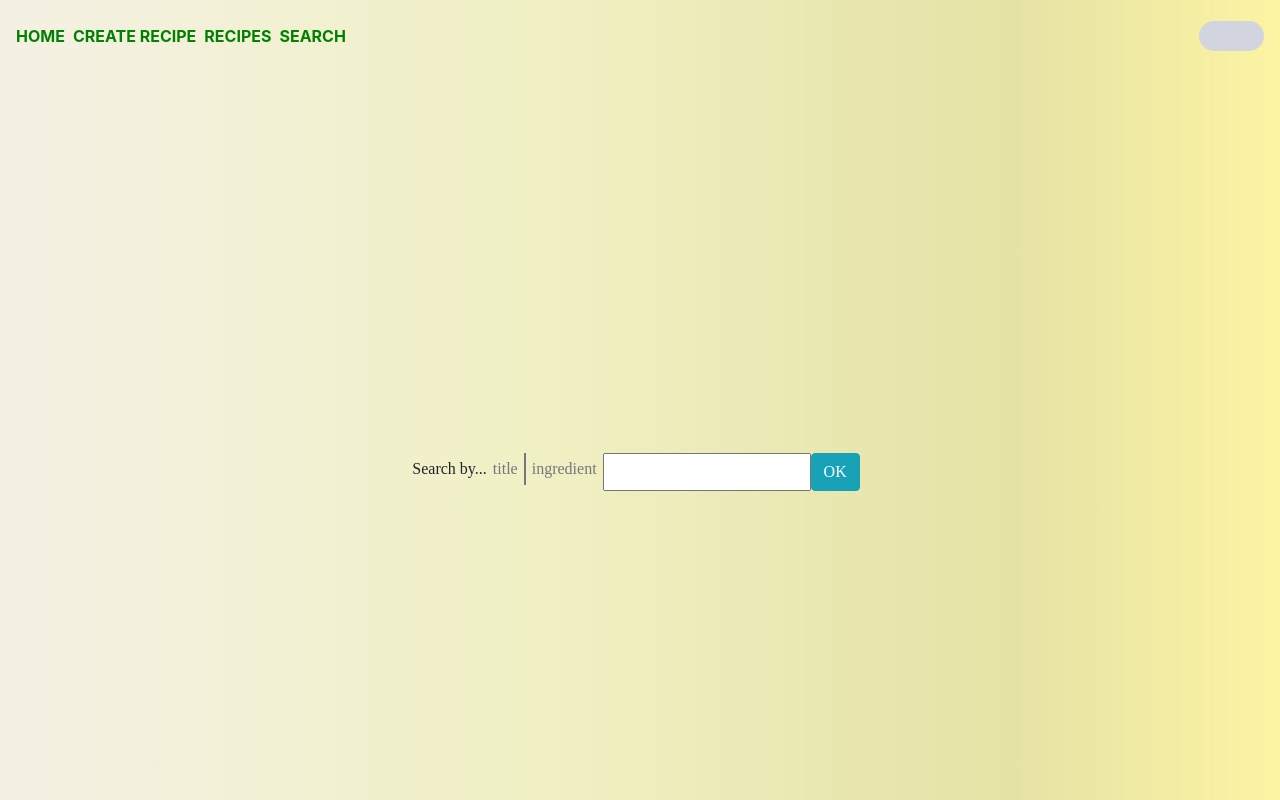
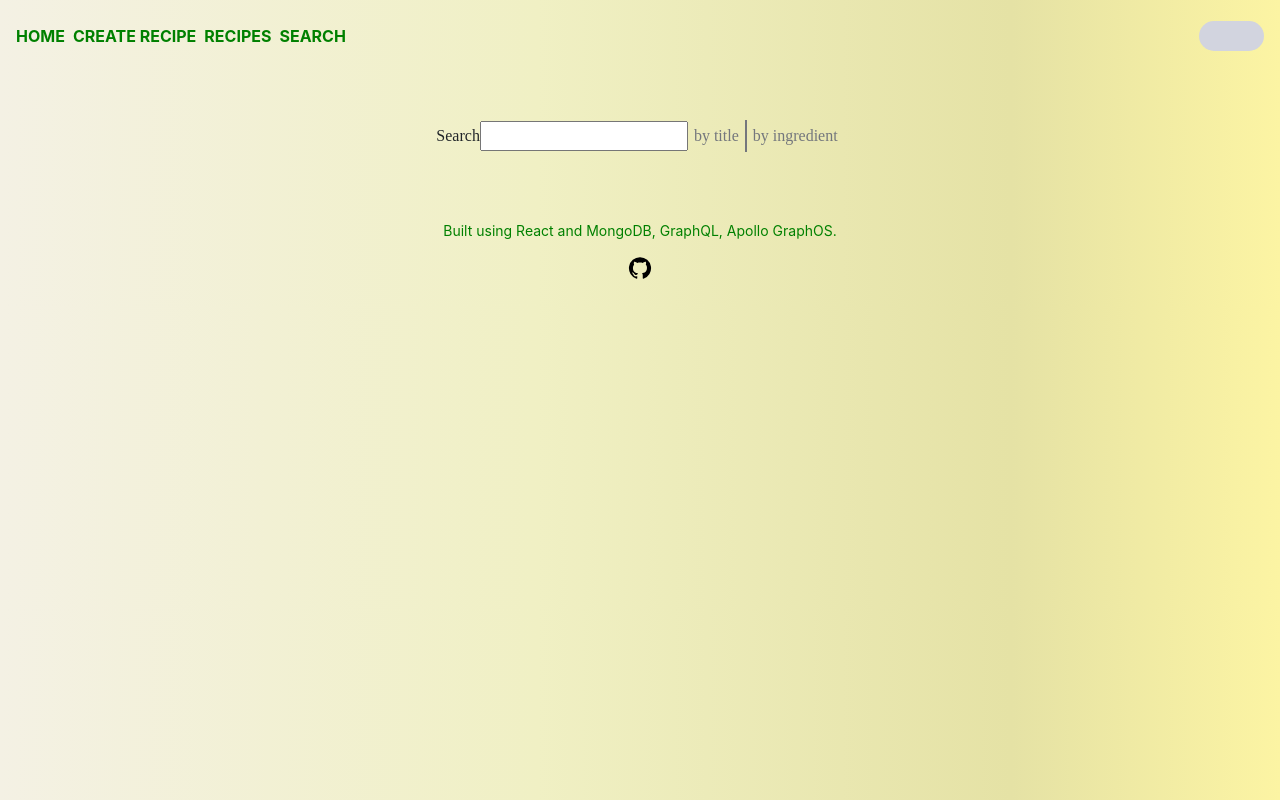
Before and after one commit to Feulife/My-cookbook, a React (Create React App) app in the folder client/: page /search in a window 1280 px wide. Shown: the top 800 px of the page. Built offline with nearby package versions, Linux system fonts and the light colour scheme.

Commit message:
search finished

```diff
--- a/client/src/components/Search.jsx
+++ b/client/src/components/Search.jsx
@@ -6,32 +6,22 @@ import { useLazyQuery } from "@apollo/client";
 
 const Search = () => {
   const [searchValue, setSearchValue] = useState("");
-  const [searchByTitle, setSearchByTitle] = useState(true);
-  const [getFromGraphQl, setGetFromGraphQl] = useState(
-    searchByTitle ? GET_TITLE : GET_INGREDIENT
-  );
+  const [searchByTitle, setSearchByTitle] = useState(Boolean);
+  const [getFromGraphQl, setGetFromGraphQl] = useState(GET_TITLE);
   const [getSearchBy, { data, loading, error }] = useLazyQuery(getFromGraphQl);
 
   const handleClickTitle = () => {
-    if (!searchByTitle) {
     setSearchByTitle(true);
     setGetFromGraphQl(GET_TITLE);
-    }
+    getSearchBy({
+      variables: { title: `${searchValue.toUpperCase()}` },
+    });
   };
 
   const handleClickIngredient = () => {
-    if (searchByTitle) {
     setSearchByTitle(false);
     setGetFromGraphQl(GET_INGREDIENT);
-    }
-  };
-
-  const searchQueryChange = () => {
-    searchByTitle
-      ? getSearchBy({
-          variables: { title: `${searchValue.toUpperCase()}` },
-        })
-      : getSearchBy({
+    getSearchBy({
       variables: { ingredient: `${searchValue.toLowerCase()}` },
     });
   };
@@ -44,31 +34,19 @@ const Search = () => {
   return (
     <>
       <div className="search">
-        <div className="search_change">
-          Search by...
+        <div className="search_change">Search</div>
+        <input type="text" onChange={(e) => setSearchValue(e.target.value)} />
         <button
           className={searchByTitle ? "btn_change onClick" : "btn_change"}
           onClick={handleClickTitle}
         >
-            title
+          by title
         </button>
         <button
           className={!searchByTitle ? "btn_change onClick" : "btn_change"}
           onClick={handleClickIngredient}
         >
-            ingredient
-          </button>
-        </div>
-        <input type="text" onChange={(e) => setSearchValue(e.target.value)} />
-        <button
-          className="btn btn-info mr-2"
-          onClick={() =>
-            searchByTitle
-              ? searchQueryChange("title")
-              : searchQueryChange("ingredient")
-          }
-        >
-          OK
+          by ingredient
         </button>
       </div>
       <div className="all_container">
--- a/client/src/index.css
+++ b/client/src/index.css
@@ -46,10 +46,10 @@ code {
 
 .app_container {
   display: flex;
-  flex-direction: row;
+  flex-direction: column;
   align-items: center;
   justify-content: center;
-  min-height: 100vh;
+  min-height: auto;
   padding: 3rem 1rem;
 }
 
@@ -124,6 +124,8 @@ h1 {
 
 .app_footer > :nth-child(1) {
   margin-top: 20px;
+  color: green;
+  text-decoration: double;
 }
 .app_footer > :nth-child(2) {
   margin-bottom: 20px;
@@ -275,6 +277,7 @@ select {
 
 .thumb_container {
   display: flex;
+  flex-wrap: wrap;
   flex-direction: column;
   align-items: center;
   justify-content: center;
@@ -357,18 +360,19 @@ button:hover {
 
 .search {
   display: flex;
-  align-items: normal;
+  flex-wrap: wrap;
+  align-items: center;
   justify-content: center;
   width: -webkit-fill-available;
   width: -moz-available;
-  margin: 2vh;
+  /* margin: 1vh; */
   font-family: "Satisfy", cursive;
 }
 
 .search_change {
   /* height: 100vh; */
   justify-content: center;
-  align-items: normal;
+  align-items: center;
 }
 
 .btn_change {
```
Also changed, not shown: client/src/components/Navbar/Navbar.jsx (line endings or trailing spaces). Lines whose indentation alone changed are shown as unchanged.
